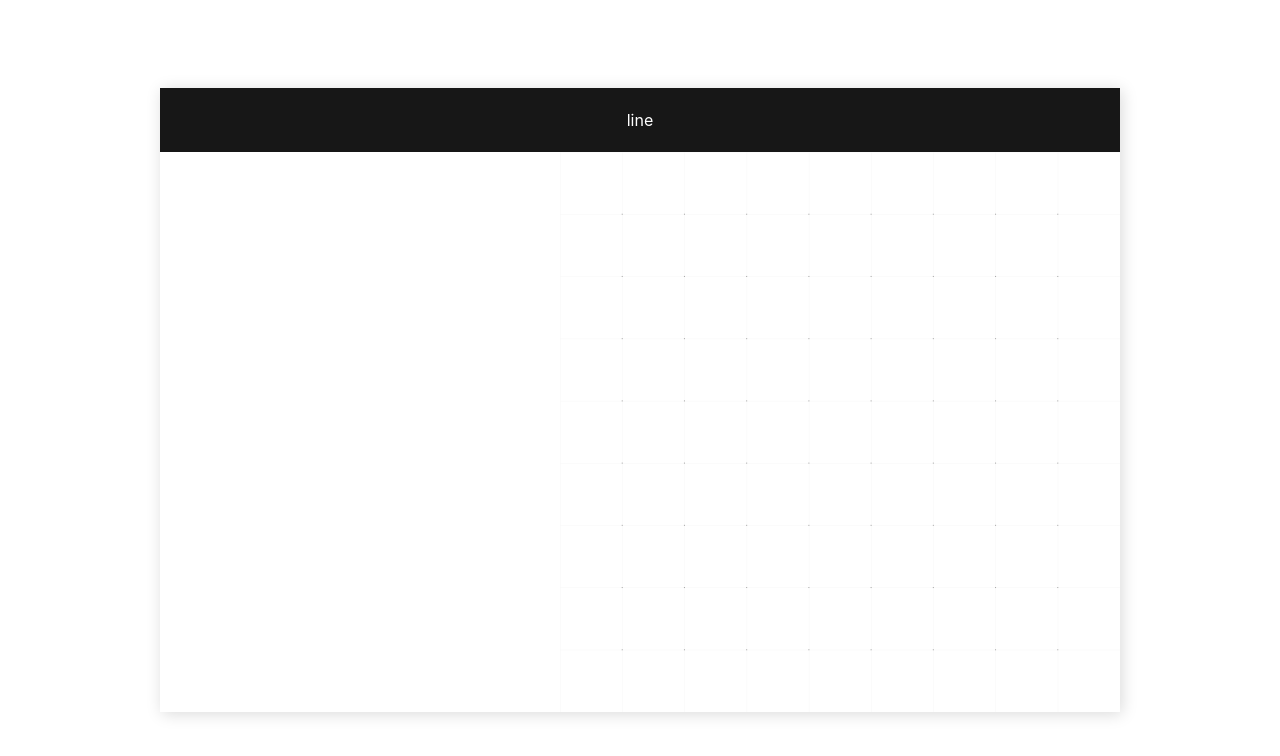
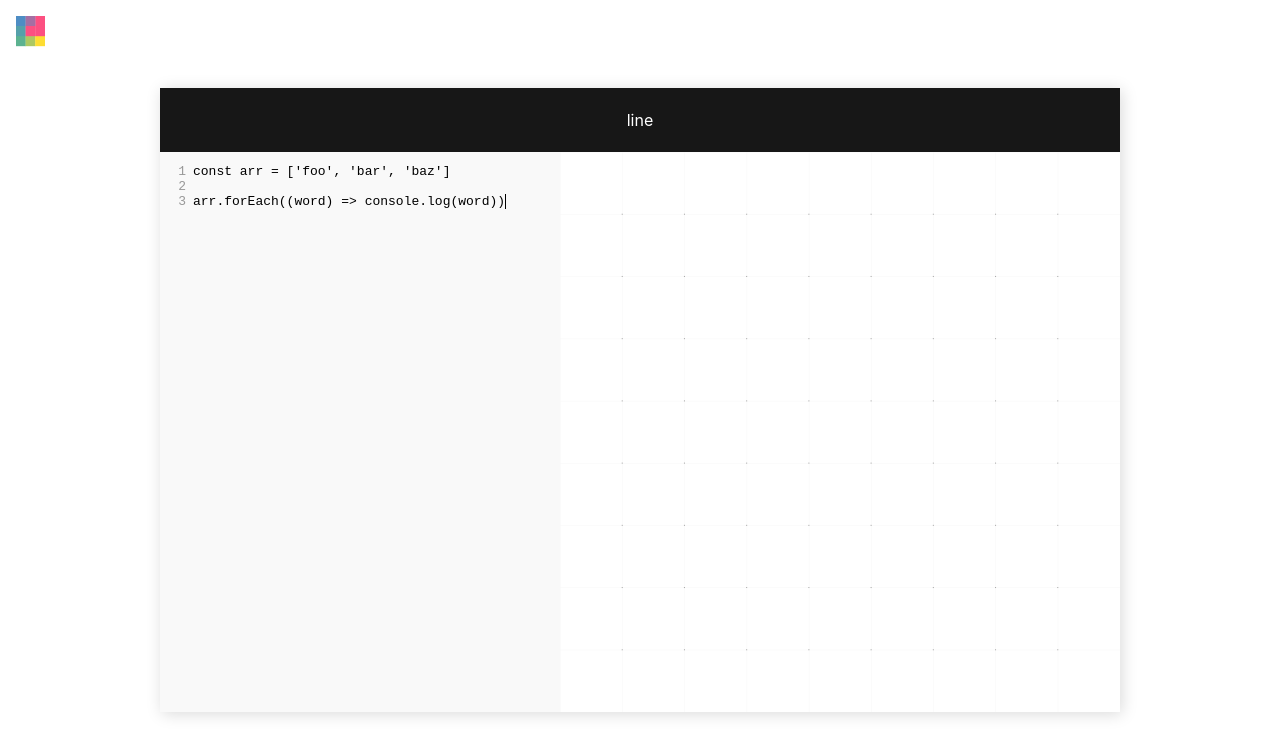
Before and after one commit to markorodic/lines_of_code, a React (Create React App) app: page / in a window 1280 px wide. Shown: the top 756 px of the page. Built offline with nearby package versions, Linux system fonts and the light colour scheme.

Commit message:
Make style changes to the interface - colour and layout

```diff
--- a/src/interface/Interface.css
+++ b/src/interface/Interface.css
@@ -15,15 +15,17 @@ html, body {
 .code {
     height: 35rem;
     width: 25rem;
-    height: calc(100vh - 100vw);
+    background: #F9F9F9;
 }
 
 .code-editor {
-    height: 100%;
+    background: #F9F9F9;
+    padding-top: 0.5rem;
 }
 
 .code-editor .CodeMirror {
     height: 100%;
+    background: #F9F9F9;
 }
 
 .code-editor .CodeMirror-gutters {
@@ -39,6 +41,12 @@ html, body {
     width: 60rem;
     height: 39rem;
     box-shadow: 2px 2px 15px #dadada;
+}
+
+.interface img {
+    position: absolute;
+    top: 1rem;
+    left: 1rem;
 }
 
 .header {
@@ -116,6 +124,10 @@ html, body {
         width: 100%
     }
 
+    .interface img {
+        display: none;
+    }
+
     .views {
         display: flex;
         flex-wrap: wrap;
--- a/src/interface/Interface.js
+++ b/src/interface/Interface.js
@@ -3,11 +3,13 @@ import Header from "./header/Header";
 import CodeEditor from "./codeEditor/CodeEditor";
 import GesturePad from "./gesturePad/GesturePad";
 import "./Interface.css";
+import logo from "../logo.svg";
 
 class Interface extends Component {
   render() {
     return (
       <div className="interface">
+        <img src={logo} alt="" />
         <Header />
         <Views>
           <CodeEditor />
--- a/src/interface/codeEditor/CodeEditor.js
+++ b/src/interface/codeEditor/CodeEditor.js
@@ -9,7 +9,7 @@ import { Controlled as CodeMirror } from "react-codemirror2";
 
 class CodeEditor extends Component {
   state = {
-    value: "123"
+    value: `const arr = ['foo', 'bar', 'baz'] \n\narr.forEach((word) => console.log(word))`
   };
   instance;
   componentDidMount() {}
--- a/src/interface/gesturePad/gestureView/GestureViewHelpers.js
+++ b/src/interface/gesturePad/gestureView/GestureViewHelpers.js
@@ -35,50 +35,6 @@ export function renderGridPoints(ctx, boxWidth) {
   }
 }
 
-export function renderGiridPointGuides(ctx, position, boxWidth, gestureActive) {
-  if (position.x && gestureActive) {
-    const guidePoints = [];
-    let x, y;
-
-    x = (position.x - 1) * boxWidth - boxWidth;
-    y = (position.y - 1) * boxWidth;
-    guidePoints.push({ x, y });
-
-    x = (position.x - 1) * boxWidth - boxWidth;
-    y = (position.y - 1) * boxWidth + boxWidth;
-    guidePoints.push({ x, y });
-
-    x = (position.x - 1) * boxWidth;
-    y = (position.y - 1) * boxWidth - boxWidth;
-    guidePoints.push({ x, y });
-
-    x = (position.x - 1) * boxWidth + boxWidth;
-    y = (position.y - 1) * boxWidth - boxWidth;
-    guidePoints.push({ x, y });
-
-    x = (position.x - 1) * boxWidth + 2 * boxWidth;
-    y = (position.y - 1) * boxWidth;
-    guidePoints.push({ x, y });
-
-    x = (position.x - 1) * boxWidth + 2 * boxWidth;
-    y = (position.y - 1) * boxWidth + boxWidth;
-    guidePoints.push({ x, y });
-
-    x = (position.x - 1) * boxWidth;
-    y = (position.y - 1) * boxWidth + 2 * boxWidth;
-    guidePoints.push({ x, y });
-
-    x = (position.x - 1) * boxWidth + boxWidth;
-    y = (position.y - 1) * boxWidth + 2 * boxWidth;
-    guidePoints.push({ x, y });
-
-    guidePoints.forEach(point => {
-      ctx.fillStyle = "#7a7a7a";
-      ctx.fillRect(point.x - 1, point.y - 1, 2, 2);
-    });
-  }
-}
-
 export function renderCurrentBox(ctx, position, boxWidth) {
   if (position.x) {
     const x = (position.x - 1) * boxWidth;
```
Also changed, not shown: src/logo.svg (added).
